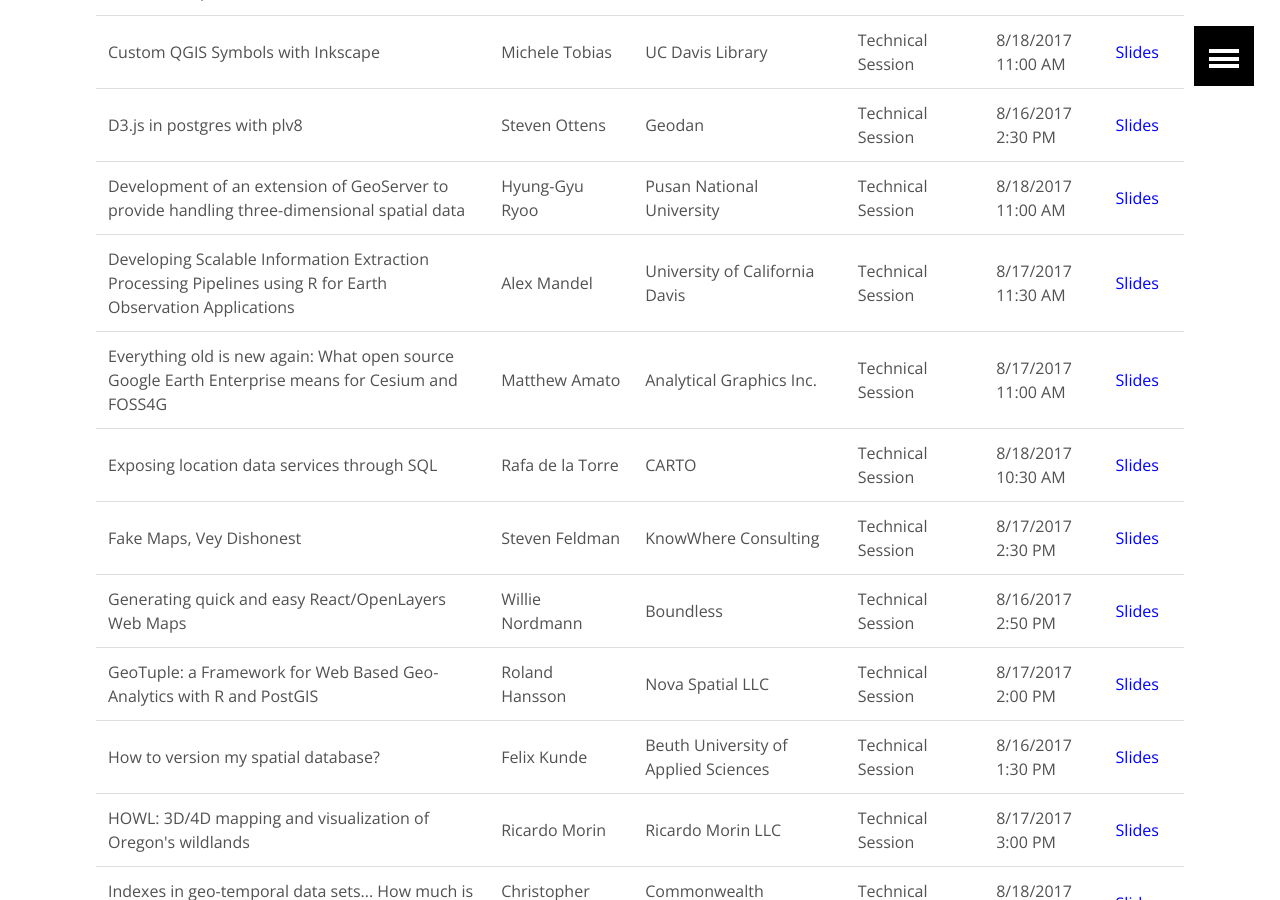
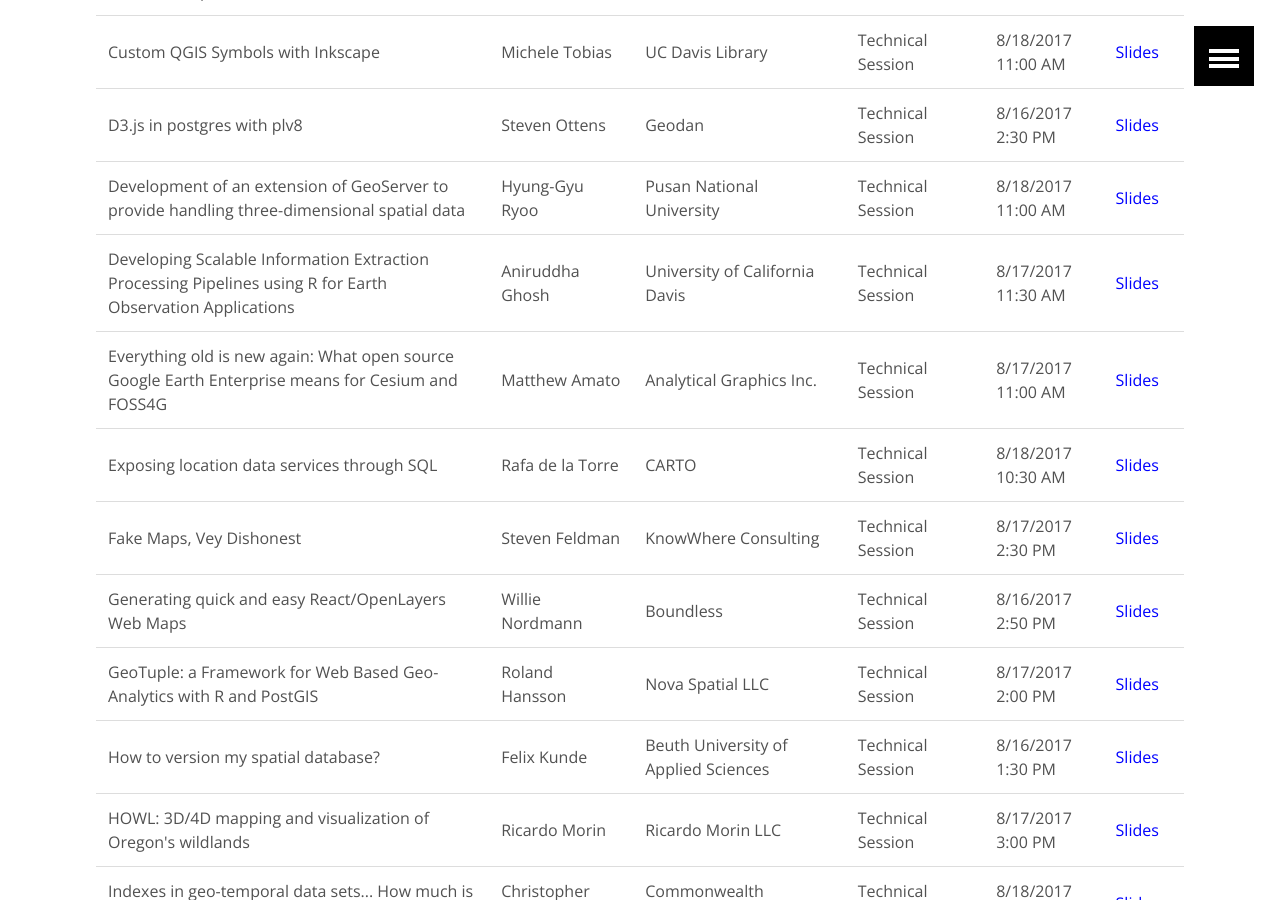
Before and after one commit to AvidGeo/foss4g2017-dev, a Jekyll site: the page built from post_conference/index.html, in a window 1280 px wide and 900 px high, scrolled down 2134 px. Built offline with Jekyll 4.4.1, drawn with Linux system fonts in a browser that asks for light colours.

Commit message:
fix presenter name

```diff
--- a/post_conference/index.html
+++ b/post_conference/index.html
@@ -43,7 +43,7 @@
  <tr><td>Custom QGIS Symbols with Inkscape</td><td>Michele Tobias</td><td>UC Davis Library</td><td>Technical Session</td><td>8/18/2017 11:00 AM</td><td><a href="https://github.com/MicheleTobias/OpenSourceCartography/blob/master/MichelesPrepFiles/Talk/Slides/Custom%20QGIS%20Symbols%20with%20Inkscape.pptx" style="color:blue;">Slides</a></td></tr>
  <tr><td>D3.js in postgres with plv8</td><td>Steven Ottens</td><td>Geodan</td><td>Technical Session</td><td>8/16/2017 2:30 PM</td><td><a href="https://docs.google.com/presentation/d/1aA_MI1wVqWR_iBWLZAFzJESxw23d461Efc21kjQci-4/edit#slide=id.g235e0eed60_2_27" style="color:blue;">Slides</a></td></tr>
  <tr><td>Development of an extension of GeoServer to provide handling three-dimensional spatial data</td><td>Hyung-Gyu Ryoo</td><td>Pusan National University</td><td>Technical Session</td><td>8/18/2017 11:00 AM</td><td><a href="https://www.slideshare.net/hyunggyuryoo/foss4g-2017-bostondevelopment-of-an-extension-of-geoserver-for-handling-3d-spatial-data" style="color:blue;">Slides</a></td></tr>
- <tr><td>Developing Scalable Information Extraction Processing Pipelines using R for Earth Observation Applications</td><td>Alex Mandel</td><td>University of California Davis</td><td>Technical Session</td><td>8/17/2017 11:30 AM</td><td><a href="https://www.researchgate.net/publication/319377088_Developing_Scalable_Information_Extraction_Processing_Pipelines_using_R_for_Earth_Observation_Applications?channel=doi&linkId=59a746a1a6fdcc61fcfbd57f&showFulltext=true" style="color:blue;">Slides</a></td></tr>
+ <tr><td>Developing Scalable Information Extraction Processing Pipelines using R for Earth Observation Applications</td><td>Aniruddha Ghosh</td><td>University of California Davis</td><td>Technical Session</td><td>8/17/2017 11:30 AM</td><td><a href="https://www.researchgate.net/publication/319377088_Developing_Scalable_Information_Extraction_Processing_Pipelines_using_R_for_Earth_Observation_Applications?channel=doi&linkId=59a746a1a6fdcc61fcfbd57f&showFulltext=true" style="color:blue;">Slides</a></td></tr>
  <tr><td>Everything old is new again: What open source Google Earth Enterprise means for Cesium and FOSS4G</td><td>Matthew Amato</td><td>Analytical Graphics Inc. </td><td>Technical Session</td><td>8/17/2017 11:00 AM</td><td><a href="https://cesium.com/presentations/files/gee_foss4g2017.pdf" style="color:blue;">Slides</a></td></tr>
  <tr><td>Exposing location data services through SQL</td><td>Rafa de la Torre</td><td>CARTO</td><td>Technical Session</td><td>8/18/2017 10:30 AM</td><td><a href="https://t.co/DKyGCT2fSf" style="color:blue;">Slides</a></td></tr>
  <tr><td>Fake Maps, Vey Dishonest</td><td>Steven Feldman</td><td>KnowWhere Consulting</td><td>Technical Session</td><td>8/17/2017 2:30 PM</td><td><a href=">https://t.co/DBU3Sd5rNY" style="color:blue;">Slides</a></td></tr>
```
